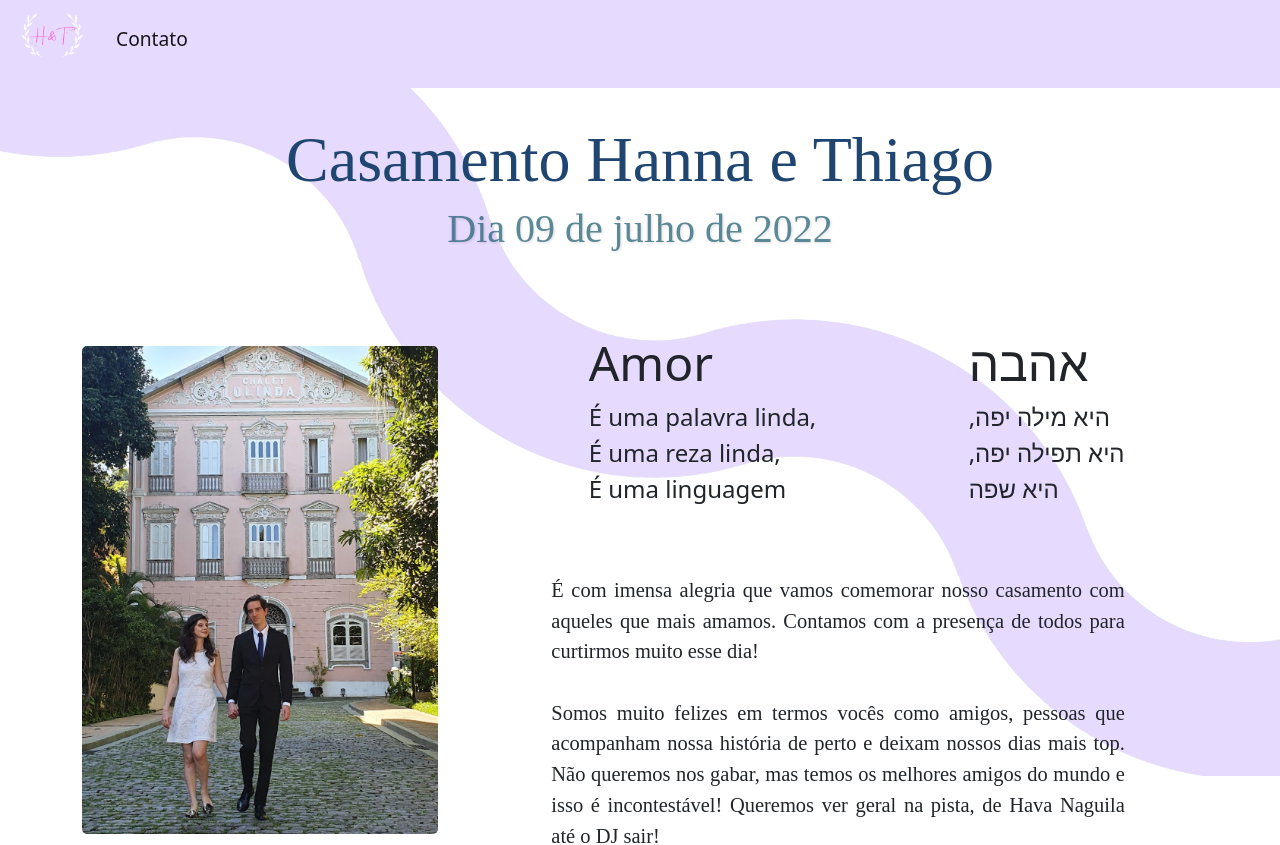
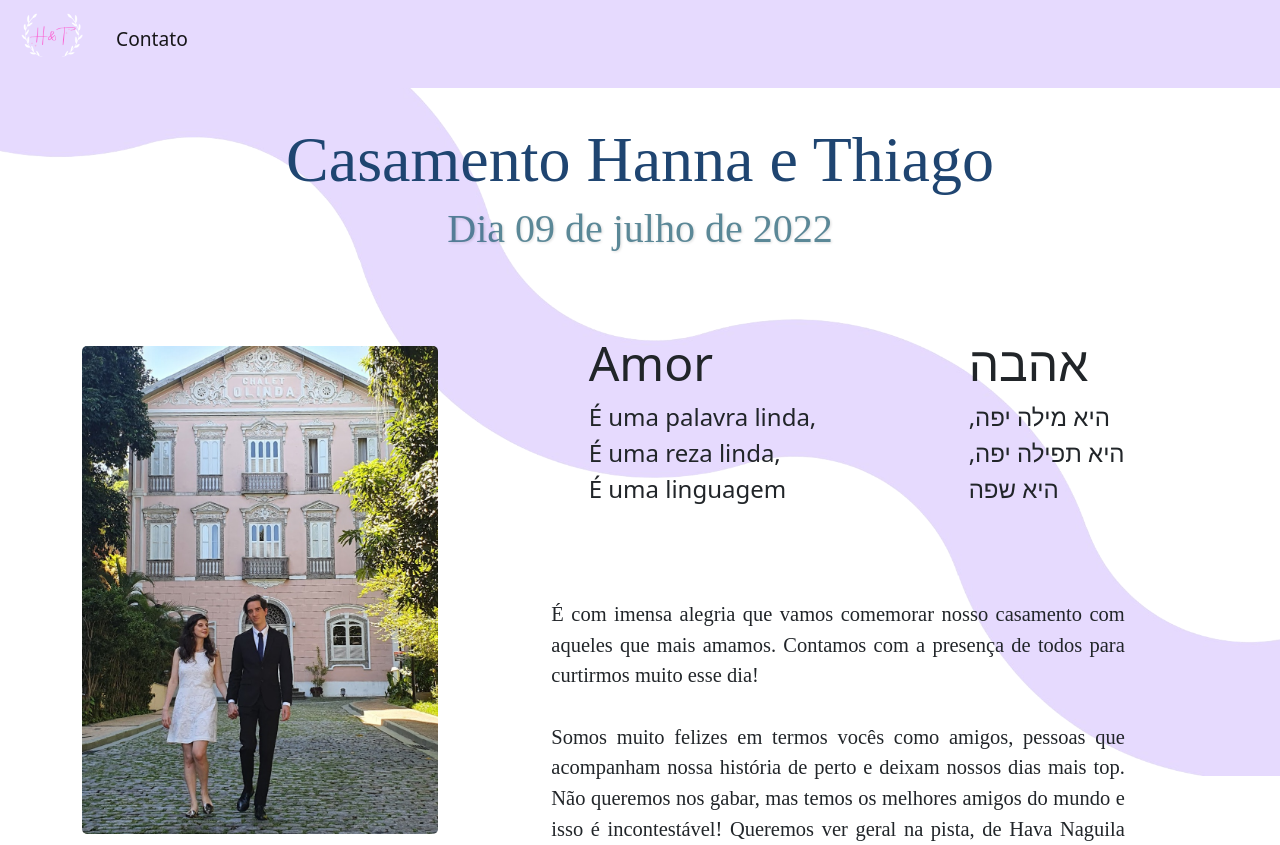
Before and after one commit to ThiagoCal/het, a Next.js app: page / in a window 1280 px wide. Shown: the top 845 px of the page. Built offline with nearby package versions, Linux system fonts and the light colour scheme; a web font is replaced by a local one.

Commit message:
fixed padding after ahava in hebrew

```diff
--- a/components/Main.js
+++ b/components/Main.js
@@ -38,7 +38,7 @@ function Main(){
                 </span>
               </div>
             </div>
-            <div className="col-lg-4 offset-lg-2 pb-4 bg-hebrew">
+            <div className="col-lg-4 offset-lg-2 pb-5 bg-hebrew">
               <div className="card-block ahava hebrew">
                 <span className="amor">אהבה</span><br/>
                   <span className="song">,היא מילה יפה<br/>
```
